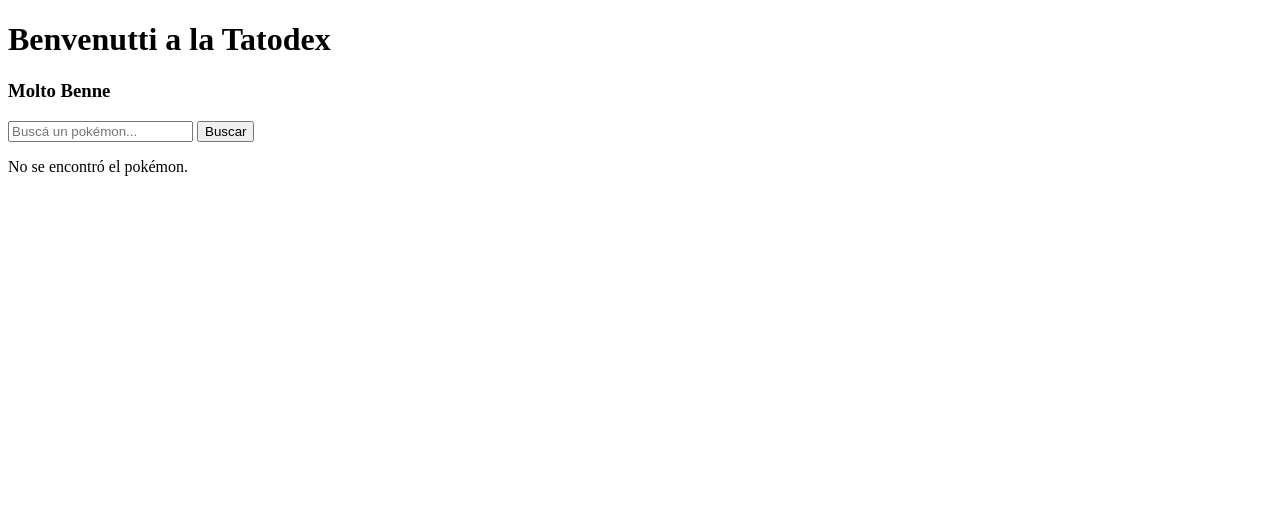
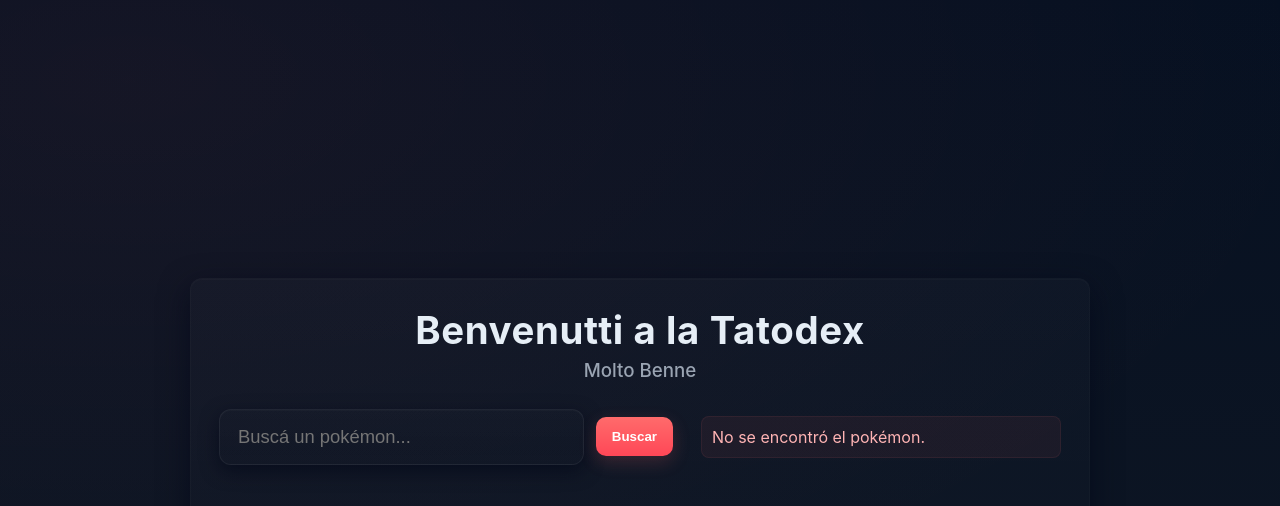
Before and after one commit to LuchoVallejos08/TP5DAI_VALLEJOS_WOLFUS, a plain HTML site: page index.html in a window 1280 px wide. Both pictures are taken after a click on the button "Buscar". Drawn offline with Linux system fonts and the light colour scheme.

Commit message:
terminamos

```diff
--- a/index.html
+++ b/index.html
@@ -4,8 +4,10 @@
     <meta charset="UTF-8">
     <meta name="viewport" content="width=device-width, initial-scale=1.0">
     <title>Document</title>
+  <link rel="stylesheet" href="style.css">
 </head>
 <body>
+    <div class="container">
       <header>
           <h1>Benvenutti a la Tatodex</h1>
           <h3>Molto Benne</h3>
@@ -19,12 +21,16 @@
           </form>
 
           <div id="resultado" style="display: none;">
+              <div id="resultadoCard">
                 <img id="pokeImagen" src="" alt="">
+                <div class="meta">
                   <h1 id="pokeNombre"></h1>
                   <h2 id="pokeId"></h2>
                   <h2 id="pokeTipos"></h2>
                   <h2 id="pokePeso"></h2>
                   <h2 id="pokeAltura"></h2>
+                </div>
+              </div>
           </div>
 
           <p id="error" style="display: none;">No se encontró el pokémon.</p>
@@ -32,7 +38,58 @@
       </main>
 
       <footer></footer>
+    </div>
 
-    <script src="script.js"></script>
+    <script>
+// Inlined script.js (simple handlers)
+const pokemones = [
+  { id: 1, nombre: "Bulbasaur", tipos: ["grass", "poison"], peso: 6.9, altura: 0.7, imagen: "./imagen/001.png" },
+  { id: 4, nombre: "Charmander", tipos: ["fire"], peso: 8.5, altura: 0.6, imagen: "./imagen/004.png" },
+  { id: 7, nombre: "Squirtle", tipos: ["water"], peso: 9, altura: 0.5, imagen: "./imagen/007.png" },
+  { id: 25, nombre: "Pikachu", tipos: ["electric"], peso: 6, altura: 0.4, imagen: "./imagen/025.png" },
+  { id: 39, nombre: "Jigglypuff", tipos: ["normal", "fairy"], peso: 5.5, altura: 0.5, imagen: "./imagen/039.png" },
+  { id: 52, nombre: "Meowth", tipos: ["normal"], peso: 4.2, altura: 0.4, imagen: "./imagen/052.png" },
+  { id: 94, nombre: "Gengar", tipos: ["ghost", "poison"], peso: 40.5, altura: 1.5, imagen: "./imagen/094.png" },
+  { id: 131, nombre: "Lapras", tipos: ["water", "ice"], peso: 220, altura: 2.5, imagen: "./imagen/131.png" },
+  { id: 133, nombre: "Eevee", tipos: ["normal"], peso: 6.5, altura: 0.3, imagen: "./imagen/133.png" },
+  { id: 150, nombre: "Mewtwo", tipos: ["psychic"], peso: 122, altura: 2, imagen: "./imagen/150.png" }
+];
+
+function buscarPokemon() {
+    const input = document.getElementById("ingreso").value.toLowerCase();
+    const resultado = document.getElementById("resultado");
+    const error = document.getElementById("error");
+
+    const pokemon = pokemones.find(p => p.nombre.toLowerCase() === input);
+
+    if (pokemon) {
+        document.getElementById("pokeImagen").src = pokemon.imagen;
+        document.getElementById("pokeImagen").alt = pokemon.nombre;
+        document.getElementById("pokeNombre").textContent = pokemon.nombre;
+        document.getElementById("pokeId").textContent = `ID: ${pokemon.id}`;
+        document.getElementById("pokeTipos").textContent = `Tipos: ${pokemon.tipos.join(" - ")}`;
+        document.getElementById("pokePeso").textContent = `Peso: ${pokemon.peso} kg`;
+        document.getElementById("pokeAltura").textContent = `Altura: ${pokemon.altura} m`;
+
+        resultado.style.display = "block";
+        error.style.display = "none";
+    } else {
+        resultado.style.display = "none";
+        error.style.display = "block";
+    }
+}
+
+document.getElementById("btnBuscar").addEventListener("click", buscarPokemon);
+
+const ingresoInput = document.getElementById("ingreso");
+if (ingresoInput) {
+  ingresoInput.addEventListener("keydown", function(e) {
+    if (e.key === "Enter") {
+      e.preventDefault();
+      buscarPokemon();
+    }
+  });
+}
+    </script>
 </body>
 </html>
--- a/script.js
+++ b/script.js
@@ -13,7 +13,7 @@
     tipos: ["fire"],
     peso: 8.5,
     altura: 0.6,
-    imagen: "./imagen/"
+    imagen: "./imagen/004.png"
   },
   {
     id: 7,
@@ -21,7 +21,7 @@
     tipos: ["water"],
     peso: 9,
     altura: 0.5,
-    imagen: "./imagen/"
+    imagen: "./imagen/007.png"
   },
   {
     id: 25,
@@ -29,7 +29,7 @@
     tipos: ["electric"],
     peso: 6,
     altura: 0.4,
-    imagen: "./imagen/"
+    imagen: "./imagen/025.png"
   },
   {
     id: 39,
@@ -37,7 +37,7 @@
     tipos: ["normal", "fairy"],
     peso: 5.5,
     altura: 0.5,
-    imagen: "./imagen/"
+    imagen: "./imagen/039.png"
   },
   {
     id: 52,
@@ -45,7 +45,7 @@
     tipos: ["normal"],
     peso: 4.2,
     altura: 0.4,
-    imagen: "./imagen/"
+    imagen: "./imagen/052.png"
   },
   {
     id: 94,
@@ -53,7 +53,7 @@
     tipos: ["ghost", "poison"],
     peso: 40.5,
     altura: 1.5,
-    imagen: "./imagen/"
+    imagen: "./imagen/094.png"
   },
   {
     id: 131,
@@ -61,7 +61,7 @@
     tipos: ["water", "ice"],
     peso: 220,
     altura: 2.5,
-    imagen: "./imagen/"
+    imagen: "./imagen/131.png"
   },
   {
     id: 133,
@@ -69,7 +69,7 @@
     tipos: ["normal"],
     peso: 6.5,
     altura: 0.3,
-    imagen: "./imagen/"
+    imagen: "./imagen/133.png"
   },
   {
     id: 150,
@@ -77,7 +77,7 @@
     tipos: ["psychic"],
     peso: 122,
     altura: 2,
-    imagen: "./imagen/"
+    imagen: "./imagen/150.png"
   }
 ];
 
@@ -106,3 +106,13 @@
 }
 
 document.getElementById("btnBuscar").addEventListener("click", buscarPokemon);
+
+const ingresoInput = document.getElementById("ingreso");
+if (ingresoInput) {
+  ingresoInput.addEventListener("keydown", function(e) {
+    if (e.key === "Enter") {
+      e.preventDefault();
+      buscarPokemon();
+    }
+  });
+}
--- a/style.css
+++ b/style.css
@@ -0,0 +1,81 @@
+:root{
+	--bg:#0f1724;
+	--card:#0b1220;
+	--accent:#ff6b6b;
+	--muted:#9aa4b2;
+	--glass: rgba(255,255,255,0.04);
+	--glass-2: rgba(255,255,255,0.02);
+	--radius:12px;
+	--max-width:900px;
+}
+
+*{box-sizing:border-box}
+html,body{height:100%}
+body{
+	margin:0;
+	font-family: Inter, system-ui, -apple-system, 'Segoe UI', Roboto, 'Helvetica Neue', Arial;
+	background: radial-gradient(1200px 600px at 10% 10%, rgba(255,107,107,0.06), transparent),
+							linear-gradient(180deg, #061021 0%, var(--bg) 100%);
+	color:#e6eef6;
+	-webkit-font-smoothing:antialiased;
+	-moz-osx-font-smoothing:grayscale;
+	display:flex;
+	align-items:center;
+	justify-content:center;
+	padding:48px 20px;
+}
+
+.container{
+	width:100%;
+	max-width:var(--max-width);
+	background:linear-gradient(180deg, rgba(255,255,255,0.02), rgba(255,255,255,0.01));
+	border-radius:var(--radius);
+	padding:28px;
+	box-shadow: 0 10px 30px rgba(2,6,23,0.6), inset 0 1px 0 rgba(255,255,255,0.02);
+	border:1px solid var(--glass-2);
+}
+
+header{display:block;text-align:center;margin-bottom:8px}
+header h1{margin:0;font-size:2.4rem;letter-spacing:0.6px;font-weight:700}
+header h3{margin:6px 0 0;color:var(--muted);font-weight:500}
+
+main{display:grid;grid-template-columns:1fr 360px;gap:28px;margin-top:18px}
+
+form{display:flex;gap:12px;align-items:center}
+input[type="text"]{
+	flex:1;
+	padding:16px 18px;
+	border-radius:12px;
+	border:1px solid rgba(255,255,255,0.06);
+	background:linear-gradient(180deg, rgba(255,255,255,0.01), transparent);
+	color:inherit;
+	outline:none;
+	font-size:1.15rem;
+	box-shadow: 0 6px 18px rgba(2,6,23,0.6), inset 0 1px 0 rgba(255,255,255,0.02);
+	transition:box-shadow .12s ease, transform .08s ease;
+}
+input[type="text"]:focus{box-shadow: 0 10px 30px rgba(0,0,0,0.6), 0 0 0 6px rgba(255,107,107,0.06);transform:translateY(-1px)}
+
+button#btnBuscar{
+	padding:12px 16px;
+	background:linear-gradient(180deg,var(--accent),#ff4757);
+	color:white;border:none;border-radius:10px;cursor:pointer;font-weight:600;
+	box-shadow: 0 6px 18px rgba(255,107,107,0.18);
+	transition:transform .12s ease, box-shadow .12s ease;
+}
+button#btnBuscar:active{transform:translateY(1px)}
+
+#resultadoCard{display:flex;gap:16px;align-items:center;padding:18px;border-radius:12px;background:linear-gradient(180deg, rgba(255,255,255,0.02), rgba(255,255,255,0.01));border:1px solid var(--glass);}
+#resultadoCard img{width:140px;height:140px;object-fit:contain;border-radius:10px;background:linear-gradient(90deg, rgba(255,255,255,0.02), rgba(255,255,255,0.01));padding:8px}
+
+.meta{display:flex;flex-direction:column;gap:6px}
+.meta h1{margin:0;font-size:1.4rem}
+.meta h2{margin:0;color:var(--muted);font-size:0.95rem}
+
+#error{color:#ffb4b4;background:rgba(255,107,107,0.06);padding:10px;border-radius:8px;border:1px solid rgba(255,107,107,0.08)}
+
+footer{margin-top:20px;color:var(--muted);font-size:0.9rem}
+
+
+/* utility */
+.hidden{display:none !important}
```
Lines whose indentation alone changed are shown as unchanged.
